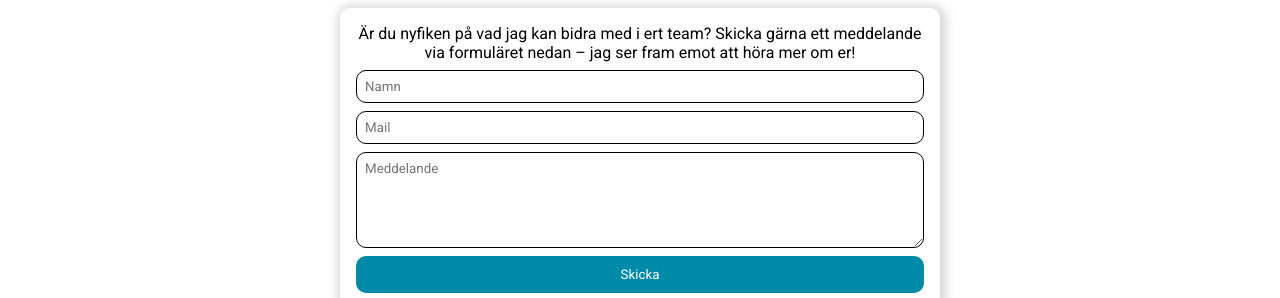
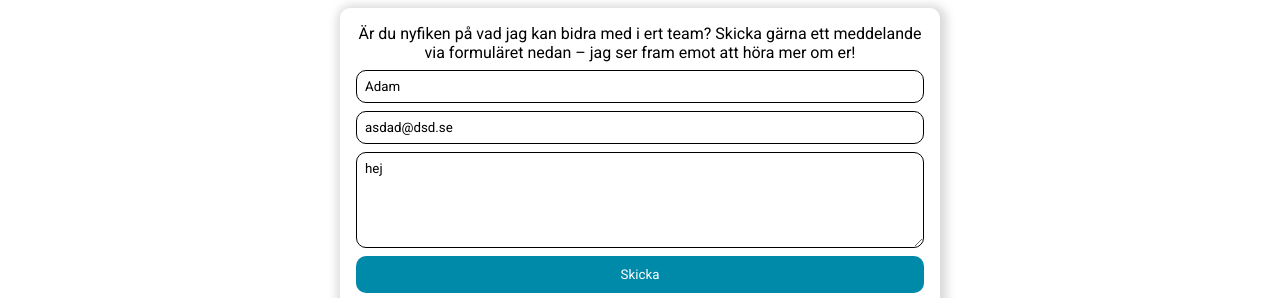
Before and after one commit to lammai442/portfolio, a React (Vite) app in the folder client/: page / in a window 1280 px wide. Shown: the part 4231-4529 px from the top of the page. Built offline with nearby package versions, Linux system fonts and the light colour scheme.

Commit message:
Working on contactform

```diff
--- a/client/src/components/Contact/Contact.jsx
+++ b/client/src/components/Contact/Contact.jsx
@@ -1,9 +1,10 @@
 import './Contact.css';
 import AOS from 'aos';
 import 'aos/dist/aos.css';
-import { useEffect } from 'react';
+import { useEffect, useState } from 'react';
 
 function Contact() {
+	const [submitForm, setSubmitForm] = useState(null);
 	// Fadeing effect
 	useEffect(() => {
 		AOS.init({
@@ -15,7 +16,6 @@ function Contact() {
 
 	const handleSubmit = (event) => {
 		event.preventDefault();
-		console.log('handleSubmit');
 	};
 
 	return (
@@ -30,16 +30,22 @@ function Contact() {
 					type='text'
 					className='contact__input'
 					placeholder='Namn'
+					name='name-input'
+					defaultValue={'Adam'}
 					required={true}></input>
 				<input
 					type='email'
 					className='contact__input'
 					placeholder='Mail'
+					name='email-input'
+					defaultValue={'asdad@dsd.se'}
 					required={true}></input>
 				<textarea
 					type='text'
+					defaultValue={'hej'}
 					className='contact__text-area'
 					placeholder='Meddelande'
+					name='textarea-input'
 					required={true}></textarea>
 				<button type='submit' className='contact__btn'>
 					Skicka
```
